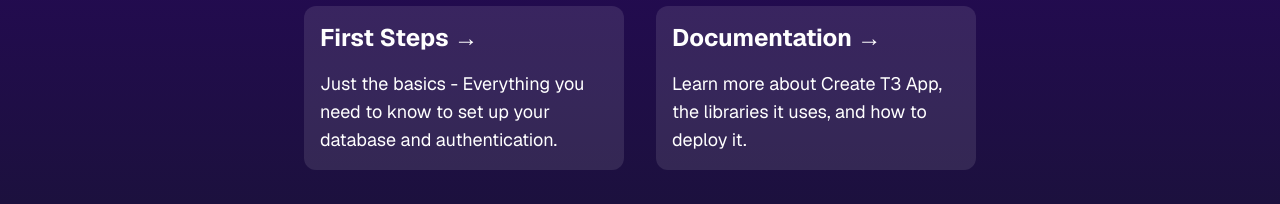
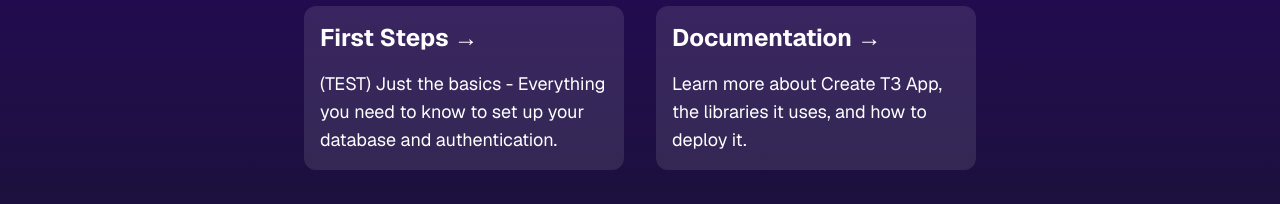
Before and after one commit to marm00/evolver, a Next.js app: page / in a window 1280 px wide. Shown: the part 376-580 px from the top of the page. Built offline with nearby package versions, Linux system fonts and the light colour scheme.

Commit message:
deployment testing prod

```diff
--- a/src/app/page.tsx
+++ b/src/app/page.tsx
@@ -17,7 +17,7 @@
           >
             <h3 className="text-2xl font-bold">First Steps →</h3>
             <div className="text-lg">
-              Just the basics - Everything you need to know to set up your
+              (TEST) Just the basics - Everything you need to know to set up your
               database and authentication.
             </div>
           </Link>
```
